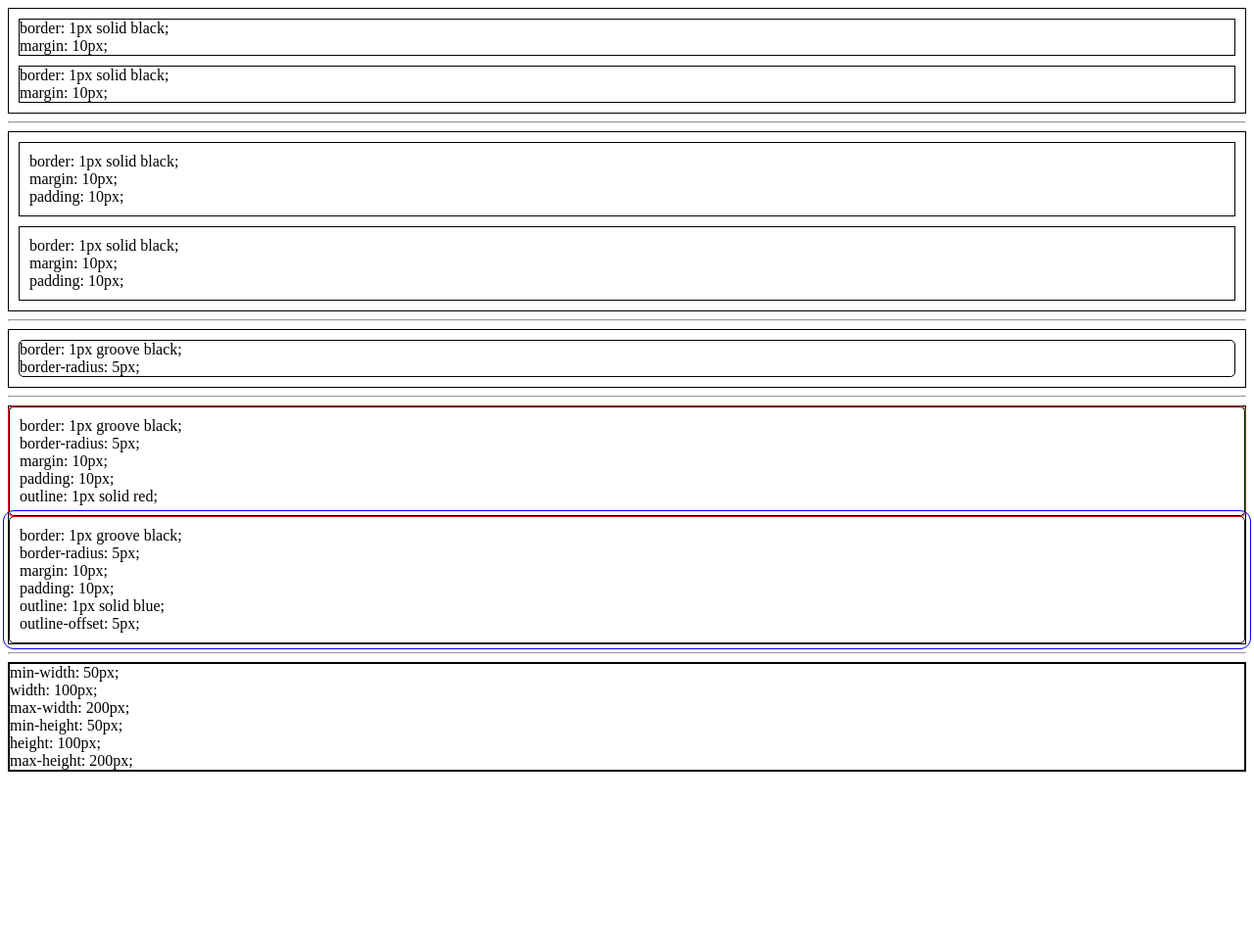
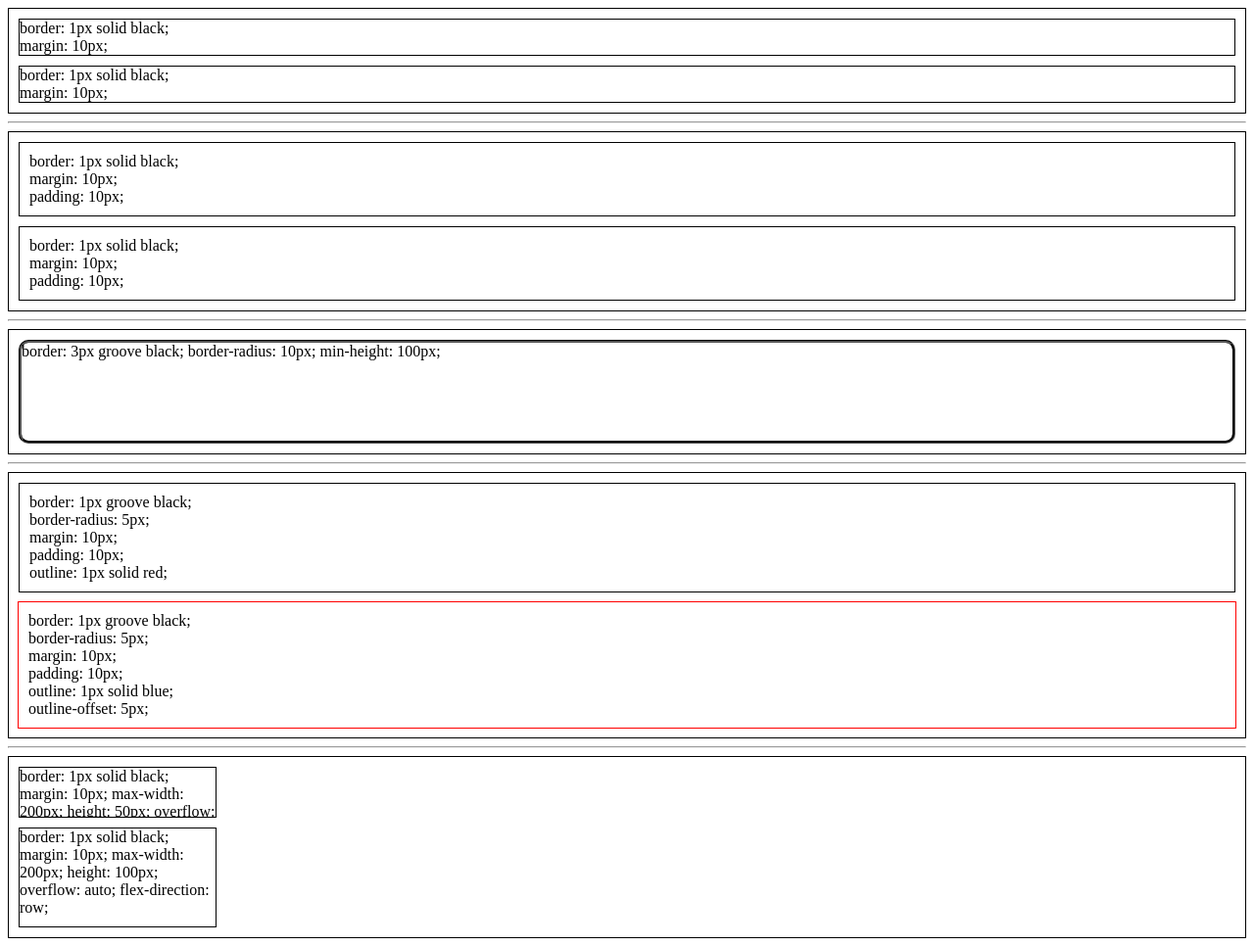
Before and after one commit to d3a/laguntza, a Jekyll site: the page Frontend/CSS/ejemplo-css.html, which Jekyll copies as it is, in a window 1280 px wide. Shown: the whole page at 98% size. Built offline with Jekyll 4.4.1, drawn with Linux system fonts in a browser that asks for light colours; before the commit the page ends 900 px from its top, so only the background shows below that.

Commit message:
ejemplo flexbox

```diff
--- a/Frontend/CSS/ejemplo-css.html
+++ b/Frontend/CSS/ejemplo-css.html
@@ -34,20 +34,21 @@
     <hr />
     <div class="borde">
         <div class="borde2 margin_10">
-            border: 1px groove black;<br/>
-            border-radius: 5px;
+            border: 3px groove black;
+            border-radius: 10px;
+            min-height: 100px;
         </div>
     </div>
     <hr />
     <div class="borde">
-        <div class="borde2 magin_10 padding_10 outline">
+        <div class="borde margin_10 padding_10">
             border: 1px groove black;<br/>
             border-radius: 5px;<br/>
             margin: 10px;<br/>
             padding: 10px;<br/>
             outline: 1px solid red;<br/>
         </div>
-        <div class="borde2 magin_10 padding_10 outline2">
+        <div class="outline margin_10 padding_10">
             border: 1px groove black;<br/>
             border-radius: 5px;<br/>
             margin: 10px;<br/>
@@ -57,15 +58,22 @@
         </div>
     </div>
     <hr />
-    <div class="borde">
-        <div class="borde size_100x100">
-            min-width: 50px;<br/>
-            width: 100px;<br/>
-            max-width: 200px;<br/>
-
-            min-height: 50px;<br/>
-            height: 100px;<br/>
-            max-height: 200px;<br/>
+    <div class="borde filas">
+        <div class="borde margin_10 size1">
+            border: 1px solid black;
+            margin: 10px;
+            max-width: 200px;
+            height: 50px;
+            overflow: auto;
+            flex-direction: row;
+        </div>
+        <div class="borde margin_10 size2">
+            border: 1px solid black;
+            margin: 10px;
+            max-width: 200px;
+            height: 100px;
+            overflow: auto;
+            flex-direction: row;
         </div>
     </div>
 
--- a/Frontend/CSS/ejemplo.css
+++ b/Frontend/CSS/ejemplo.css
@@ -3,8 +3,9 @@
 }
 
 .borde2 {
-    border: 1px groove black;
-    border-radius: 5px;
+    border: 3px groove black;
+    border-radius: 10px;
+    min-height: 100px;
 }
 
 .outline {
@@ -24,12 +25,20 @@
     padding: 10px;
 }
 
-.siza_100x100{
-    min-width: 50px;
-    width: 100px;
+.filas{
+    flex-direction: row;
+}
+
+.size1{
     max-width: 200px;
+    height: 50px;
+    overflow: auto;
+    flex-direction: row;
+}
 
-    min-height: 50px;
+.size2{
+    max-width: 200px;
     height: 100px;
-    max-height: 200px;
+    overflow: auto;
+    flex-direction: row;
 }
```
Also changed, not shown: Frontend/CSS/README.md (+25 -7 lines).
